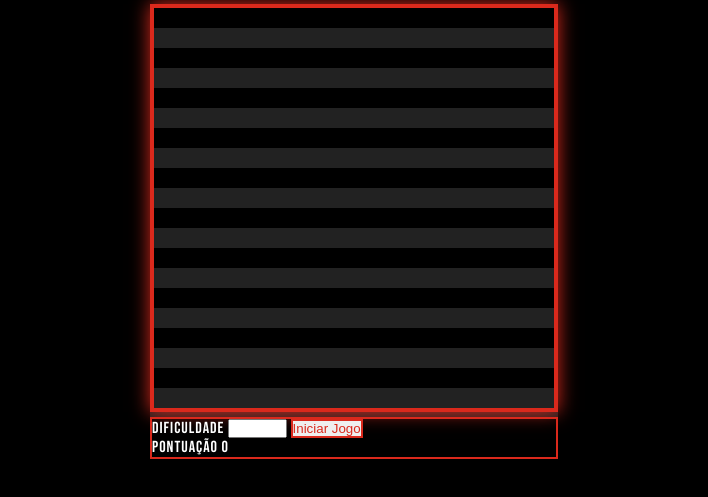
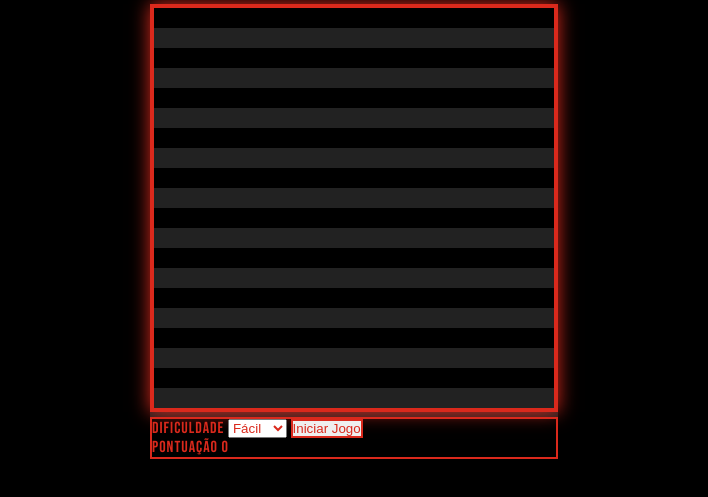
Before and after one commit to Henriquecarv1/jogo-da-cobra, a plain HTML site: page index.html in a window 1280 px wide. Shown: the part 137-634 px from the top of the page, without its empty margins (286-994 px from the left). Drawn offline with Linux system fonts and the light colour scheme.

Commit message:
Update estilo.css

```diff
--- a/css/estilo.css
+++ b/css/estilo.css
@@ -108,7 +108,7 @@ h1 {
     border: 2px solid var(--vermelho);
 }
 #painel-controle label, #painel-controle select, #painel-controle p {
-    color: var(--branco);
+    color: var(--vermelho);
 }
 #painel-controle button {
     color: var(--vermelho);
```
